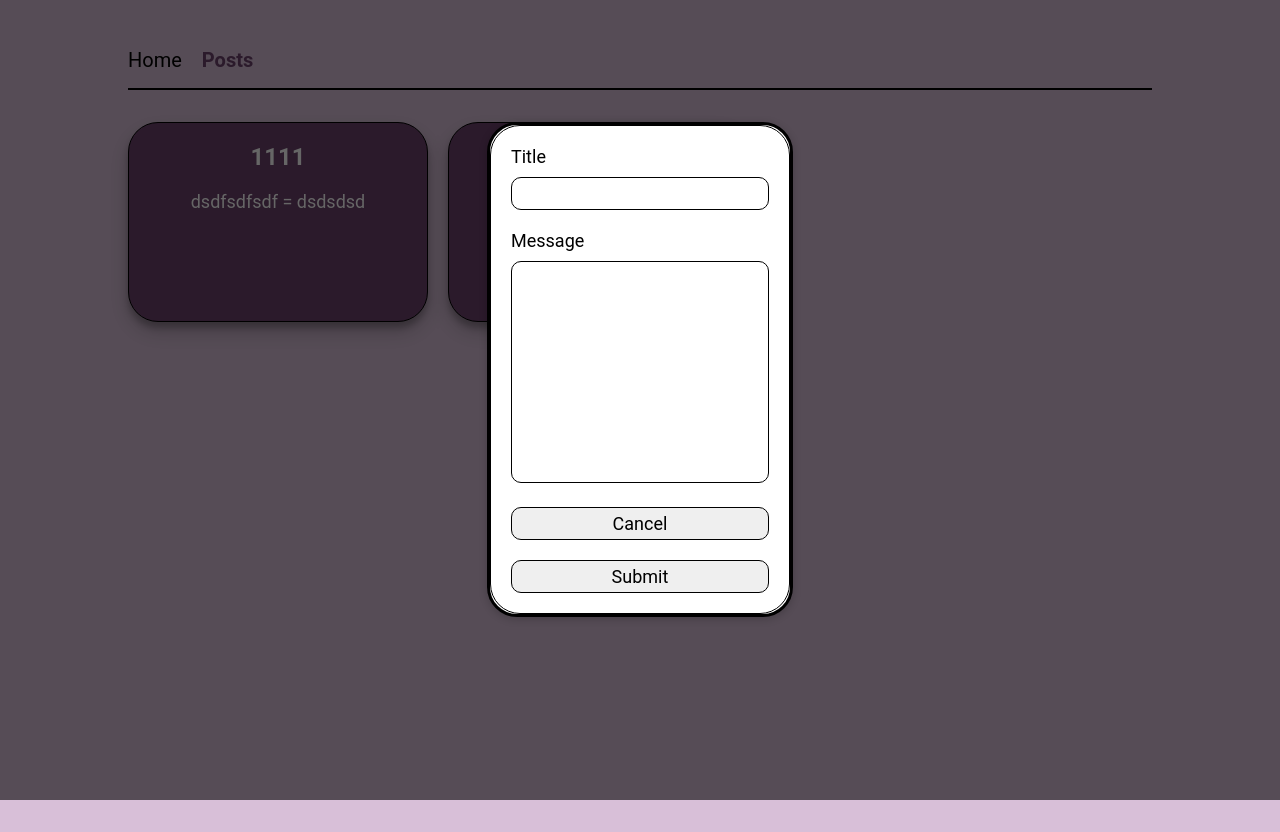
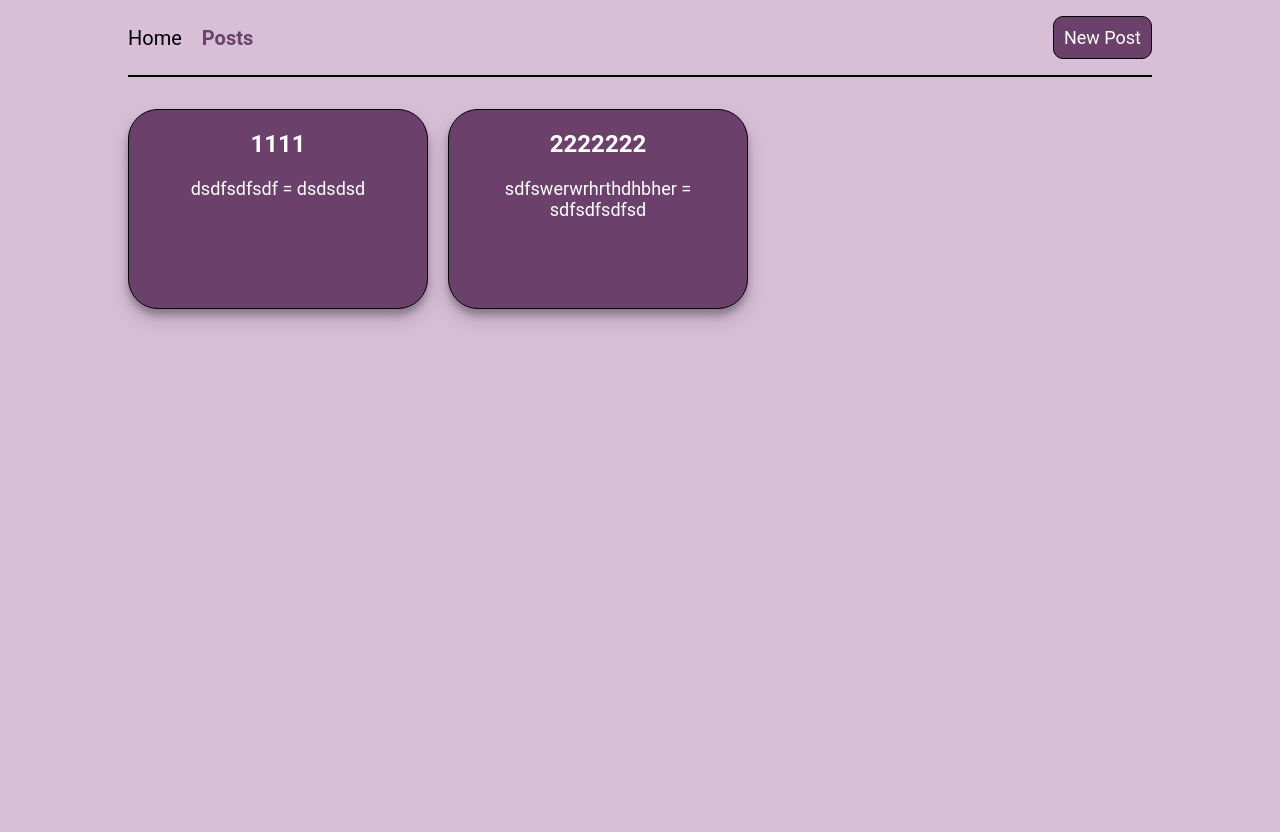
Before and after one commit to smisyuk4/new-routing-react, a React (Vite) app: page /new-routing-react/posts in a window 1280 px wide. After the commit the page ends 800 px from the top, so only its background shows below. Built offline with nearby package versions, Linux system fonts and the light colour scheme.

Commit message:
write button for open modal, some props for create new posts

```diff
--- a/src/components/Header/Header.jsx
+++ b/src/components/Header/Header.jsx
@@ -7,7 +7,7 @@ const path = [
   { to: '/posts', name: 'Posts' },
 ];
 
-export const Header = () => {
+export const Header = ({ handleCreateNewPost }) => {
   return (
     <header className={styles.header}>
       <nav id='sidebar'>
@@ -29,6 +29,15 @@ export const Header = () => {
           ))}
         </ul>
       </nav>
+
+      <button
+        onClick={handleCreateNewPost}
+        type='button'
+        className={styles.button}
+        aria-label='create new post'
+      >
+        New Post
+      </button>
     </header>
   );
 };
--- a/src/components/Header/Header.module.css
+++ b/src/components/Header/Header.module.css
@@ -1,14 +1,20 @@
+.header {
+  display: flex;
+  justify-content: space-between;
+  align-items: center;
+  margin: 0 10%;
+  padding: 1rem 0;
+  border-bottom: 2px solid black;
+}
+
 .navList {
   display: flex;
   flex-direction: row;
   align-items: center;
   gap: 20px;
-  margin: 2rem 10%;
-  padding: 1rem 0;
 
   list-style: none;
   text-align: center;
-  border-bottom: 2px solid black;
 }
 
 .navList a {
@@ -16,3 +22,14 @@
   font-size: 20px;
   text-decoration: none;
 }
+
+.button {
+  padding: 10px;
+  color: white;
+  font-size: 18px;
+
+  border: 1px solid black;
+  border-radius: 10px;
+  background-color: rgb(107, 65, 107);
+  cursor: pointer;
+}
--- a/src/components/Modal/Modal.jsx
+++ b/src/components/Modal/Modal.jsx
@@ -1,17 +1,21 @@
 import { useNavigate } from 'react-router-dom';
 import styles from './Modal.module.css';
 
-export const Modal = ({ children }) => {
+export const Modal = ({ children, setIsShowModal }) => {
   const navigate = useNavigate();
 
   const handleCloseModal = () => {
-    navigate('..');
+    //navigate('..');
+
+    setIsShowModal((prev) => !prev);
   };
 
   return (
     <>
       <div className={styles.backdrop} onClick={handleCloseModal} />
-      <dialog open className={styles.modal}>{children}</dialog>
+      <dialog open className={styles.modal}>
+        {children}
+      </dialog>
     </>
   );
 };
--- a/src/components/NewPost/NewPost.jsx
+++ b/src/components/NewPost/NewPost.jsx
@@ -1,23 +1,42 @@
+import { useState } from 'react';
 import styles from './NewPost.module.css';
 
-export const NewPost = () => {
+export const NewPost = ({ setIsShowModal, handleAddNewPost }) => {
+  const handleClickSubmit = (event) => {
+    event.preventDefault();
+
+    const data = new FormData(event.target);
+
+    const post = {
+      title: data.get('title'),
+      message: data.get('message'),
+    };
+
+    handleAddNewPost(post);
+    setIsShowModal((prev) => !prev);
+  };
   return (
-    <form className={styles.form}>
+    <form className={styles.form} onSubmit={handleClickSubmit}>
       <label className={styles.label}>
         <p>Title</p>
-        <input id='title' />
+        <input id='title' name='title' />
       </label>
 
       <label className={styles.label}>
         <p>Message</p>
-        <textarea id='message' rows={10} />
+        <textarea id='message' name='message' rows={10} />
       </label>
 
-      <button className={styles.button} type='button' aria-label='Cancel'>
+      <button
+        className={styles.button}
+        onClick={() => setIsShowModal((prev) => !prev)}
+        type='button'
+        aria-label='Cancel'
+      >
         Cancel
       </button>
 
-      <button className={styles.button} type='button' aria-label='Submit'>
+      <button className={styles.button} aria-label='Submit'>
         Submit
       </button>
     </form>
--- a/src/components/NewPost/NewPost.module.css
+++ b/src/components/NewPost/NewPost.module.css
@@ -38,4 +38,5 @@
   font-size: 18px;
   border-radius: 10px;
   border: 1px solid black;
+  cursor: pointer;
 }
--- a/src/components/PostsList/PostsList.jsx
+++ b/src/components/PostsList/PostsList.jsx
@@ -3,17 +3,25 @@ import { Modal } from '../Modal/Modal';
 import { NewPost } from '../NewPost/NewPost';
 import styles from './PostsList.module.css';
 
-const data = [
+let data = [
   { title: '1111', message: 'dsdfsdfsdf = dsdsdsd' },
   { title: '2222222', message: 'sdfswerwrhrthdhbher = sdfsdfsdfsd' },
 ];
 
-export const PostsList = () => {
+export const PostsList = ({ isShowModal, setIsShowModal }) => {
+  const handleAddNewPost = (newPost) => {
+    data = [...data, newPost];
+  };
   return (
     <>
-      <Modal>
-        <NewPost />
-      </Modal>
+      {isShowModal && (
+        <Modal setIsShowModal={setIsShowModal}>
+          <NewPost
+            setIsShowModal={setIsShowModal}
+            handleAddNewPost={handleAddNewPost}
+          />
+        </Modal>
+      )}
 
       <ul className={styles.postsList}>
         {data.map((item, idx) => (
--- a/src/routes/mainLayout.jsx
+++ b/src/routes/mainLayout.jsx
@@ -1,14 +1,19 @@
+import { useState } from 'react';
 import { Outlet } from 'react-router-dom';
 
 import { Header } from '../components/Header/Header';
+import { PostsList } from '../components/PostsList/PostsList';
 
 const MainLayout = () => {
+  const [isShowModal, setIsShowModal] = useState(false);
+
   return (
     <>
-      <Header />
+      <Header handleCreateNewPost={setIsShowModal} />
 
       <main style={{ margin: '2rem 10%' }}>
-        <Outlet />
+        {/*<Outlet isShowModal={isShowModal} />*/}
+        <PostsList isShowModal={isShowModal} setIsShowModal={setIsShowModal} />
       </main>
     </>
   );
```
